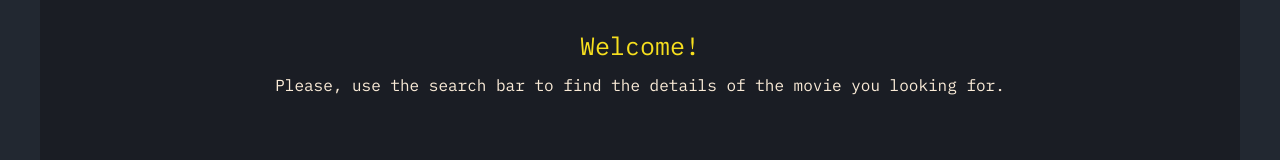
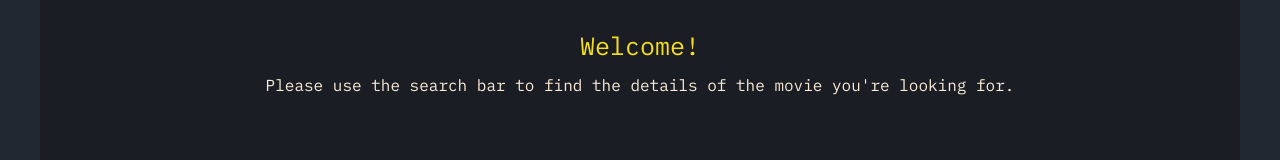
Before and after one commit to Marek-Kazimierczak/Movie-Finder, a React (Create React App) app: page / in a window 1280 px wide. Shown: the part 259-419 px from the top of the page. Built offline with nearby package versions, Linux system fonts and the light colour scheme; no server answers.

Commit message:
Update incorrect text

```diff
--- a/src/components/organisms/MovieBox/index.tsx
+++ b/src/components/organisms/MovieBox/index.tsx
@@ -20,7 +20,7 @@ const MovieBox = () => {
   }, [movie]);
 
   const welcomeMessage =
-    "Please, use the search bar to find the details of the movie you looking for.";
+    "Please use the search bar to find the details of the movie you're looking for.";
 
   return (
     <Main
```
